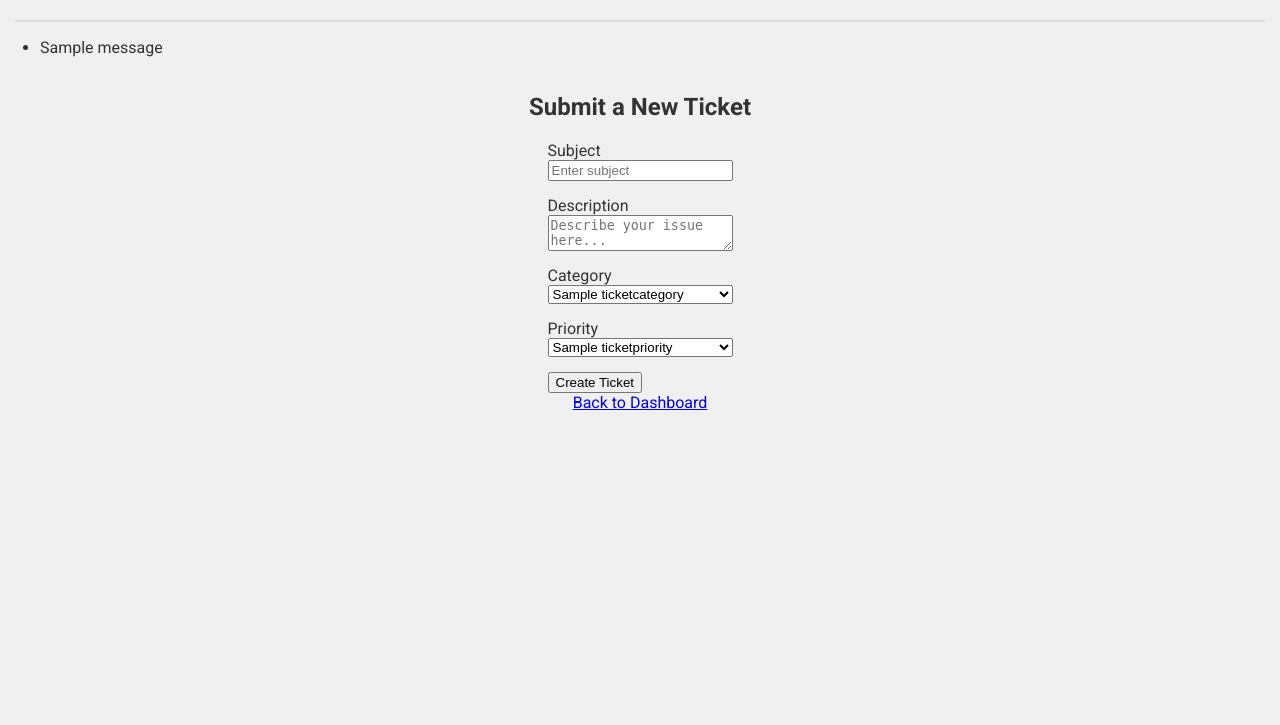
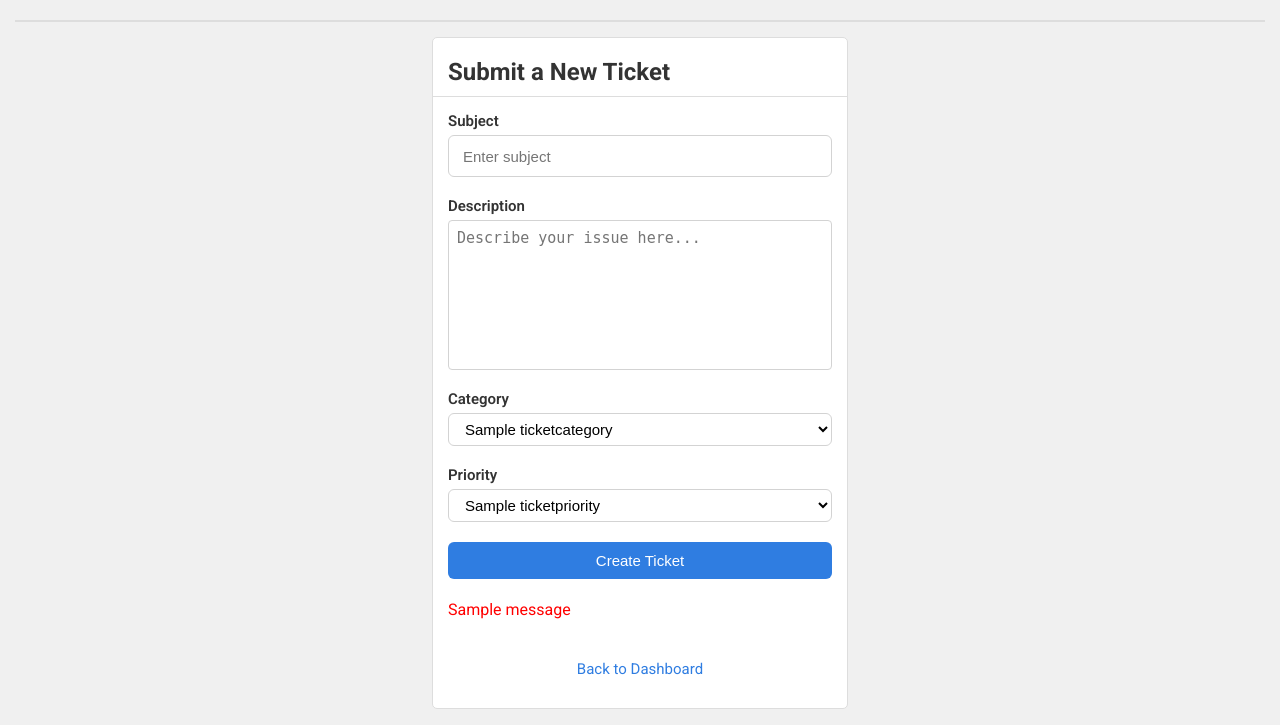
Before and after one commit to BenYoung03/resolve, a Flask app: page /createticket in a window 1280 px wide. Shown: the part 75-800 px from the top of the page. Run offline with Flask 3, Linux system fonts and the light colour scheme; a user stored in the database is signed in; tables that the repository leaves empty hold one stand-in row (values such as "Sample post"); one stand-in notice (Sample message) is shown; some libraries are stand-ins or nearby versions.

Commit message:
Update new ticket form styling and include proper form validation errors

```diff
--- a/app/forms.py
+++ b/app/forms.py
@@ -34,12 +34,12 @@ class RegistrationForm(FlaskForm):
 class CreateTicketForm(FlaskForm):
     subject = StringField(
         "Subject",
-        validators=[DataRequired(), Length(min=3, max=200)]
+        validators=[DataRequired(), Length(min=3, max=200, message="Subject must be between 3 and 200 characters long")]
     )
 
     description = TextAreaField(
         "Description",
-        validators=[DataRequired(), Length(min=10)]
+        validators=[DataRequired(), Length(min=10, message="Description must be 10 characters long")]
     )
 
     category = SelectField(
--- a/app/routes.py
+++ b/app/routes.py
@@ -178,6 +178,11 @@ def create_ticket():
         flash(f'Ticket {newTicket.ticketNumber} created successfully.')
         return redirect(url_for('index'))
 
+    if request.method == "POST" and not form.validate():
+        for field_errors in form.errors.values():
+            for error in field_errors:
+                flash(error, "warning")
+
     return render_template('newticket.html', form=form)
 
 @app.route('/ticket/<int:TicketID>', methods=['GET', 'POST'])
--- a/app/static/styles/home.css
+++ b/app/static/styles/home.css
@@ -62,3 +62,13 @@ body {
     width: 30px;
     height: 30px;
 }
+
+.flashed-message-list {
+    list-style-type: none;
+    padding: 0;
+}
+
+.flashed-message-element{
+    color: #FF0000;
+    margin-bottom: 10px;
+}
--- a/app/static/styles/newticket.css
+++ b/app/static/styles/newticket.css
@@ -1,8 +1,20 @@
+.new-ticket-container {
+    display: flex;
+    width: 100%;
+    align-items: center;
+    justify-content: center;
+}
+
 .new-ticket-form {
+    width: 30%;
     display: flex;
     flex-direction: column;
-    width: 100%;
-    align-items: center;
+    gap: 5px;
+    background-color: white;
+    padding: 15px;
+    border: 1px solid #ddd;
+    border-radius: 5px;
+    margin: 0 auto;
 }
 
 .form-element{
@@ -10,3 +22,79 @@
     flex-direction: column;
     margin-bottom: 15px;
 }
+
+.form-element label {
+    margin-bottom: 5px;
+    font-weight: 600;
+    color: #333;
+    font-size: 15px;
+}
+
+.form-element textarea {
+    width: 100%;
+    height: 150px;
+    padding: 8px;
+    border: 1px solid #d3d3d3;
+    border-radius: 4px;
+    font-size: 15px;
+    resize: none;
+    box-sizing: border-box;
+}
+
+.form-element a{
+    color: #2f7de1;
+    text-decoration: none;
+    font-size: 15px;
+    text-align: center;
+    margin-top: 10px;
+}
+
+.new-ticket-select {
+    padding: 6px 12px;
+    border-radius: 6px;
+    border: 1px solid #d3d3d3;
+    background-color: white;
+    font-size: 15px;
+    cursor: pointer;
+}
+
+.new-ticket-select:hover {
+    border-color: #2f7de1;
+}
+
+.form-element input[type="text"] {
+    flex: 1;
+    min-height: 42px;
+    padding: 10px 14px;
+    border: 1px solid #d3d3d3;
+    border-radius: 6px;
+    font-size: 15px;
+    box-sizing: border-box;
+}
+
+.form-element input[type="text"]:focus {
+    outline: none;
+    border-color: #2f7de1;
+}
+
+.new-ticket-submit {
+    background-color: #2f7de1;
+    color: white;
+    border: none;
+    border-radius: 6px;
+    padding: 10px 18px;
+    font-size: 15px;
+    cursor: pointer;
+    min-width: 95px;
+}
+
+.new-ticket-submit:hover {
+    background-color: #2563eb;
+}
+
+.new-ticket-form h2{
+    border-bottom: 1px solid #ddd;
+    box-sizing: border-box;
+    padding: 20px 15px 10px 15px;
+    margin: -15px -15px 10px -15px;
+}
--- a/app/static/styles/ticketIndividual.css
+++ b/app/static/styles/ticketIndividual.css
@@ -216,11 +216,11 @@
 .comment-meta {
     margin-bottom: 4px;
     color: #555;
-    font-size: 14px;
+    font-size: 15px;
 }
 
 .comment-title {
-    font-size: 16px;
+    font-size: 15px;
     font-weight: 700;
     color: #222;
     margin-bottom: 8px;
--- a/app/templates/base.html
+++ b/app/templates/base.html
@@ -34,16 +34,17 @@
             </div>
         </div>
 
-    <!--TODO: Make it so flashed messages are better displayed. Put flashed messages on certain spots in individual pages-->
+    <!--TODO: Make it so flashed messages are better displayed. Put flashed messages on certain spots in individual pages
         {% with messages = get_flashed_messages() %}
             {% if messages %}
-        <ul>
+            <ul class="flashed-message-list">
                 {% for message in messages %}
-                <li>{{ message }}</li>
+                    <li class="flashed-message-element">{{ message }}</li>
                 {% endfor %}
             </ul>
             {% endif %}
         {% endwith %}
+    -->
 
     {% block content %}{% endblock %}
 
--- a/app/templates/newticket.html
+++ b/app/templates/newticket.html
@@ -6,11 +6,9 @@
 
 {% block content %}
 
-
-<!--TODO: STYLE PAGE-->
-<div class="new-ticket-form">
-    <h2>Submit a New Ticket</h2>
-    <form action="" method="post" novalidate>
+<div class="new-ticket-container">
+    <form action="" method="post" novalidate class="new-ticket-form">
+        <h2>Submit a New Ticket</h2>
         {{ form.hidden_tag() }}
 
         <div class="form-element">
@@ -26,18 +24,30 @@
 
         <div class="form-element">
             {{ form.category.label }}
-            {{ form.category() }}
+            {{ form.category(class="new-ticket-select") }}
         </div>
 
         <div class="form-element">
             {{ form.priority.label }}
-            {{ form.priority() }}
+            {{ form.priority(class="new-ticket-select") }}
         </div>
 
-        {{ form.submit() }}
+        {{ form.submit(class="new-ticket-submit") }}
+
+        {% with messages = get_flashed_messages() %}
+            {% if messages %}
+            <ul class="flashed-message-list">
+                {% for message in messages %}
+                    <li class="flashed-message-element">{{ message }}</li>
+                {% endfor %}
+            </ul>
+            {% endif %}
+        {% endwith %}
+
+        <div class="form-element">
+            <a href="{{ url_for('index') }}">Back to Dashboard</a>
+        </div>
     </form>
-
-    <a href="{{ url_for('index') }}">Back to Dashboard</a>
 </div>
 
 
```
Lines whose indentation alone changed are shown as unchanged.
